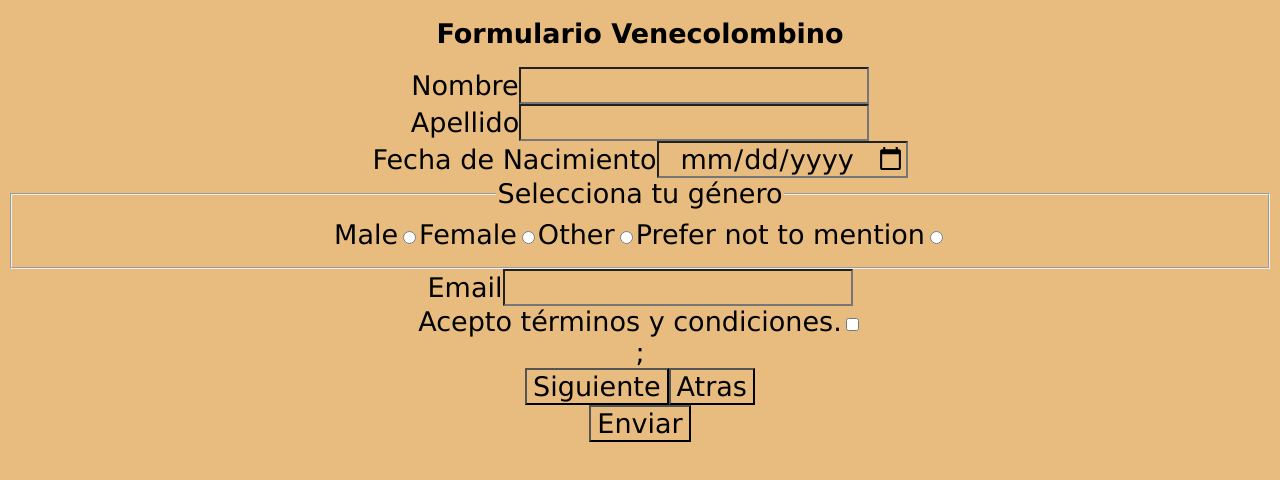
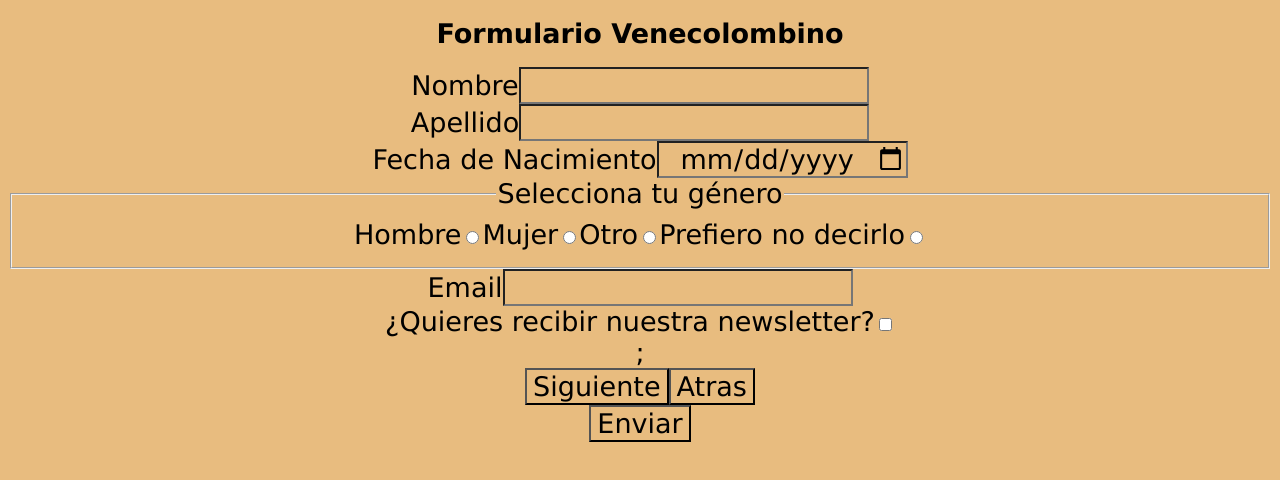
Before and after one commit to FranzSalinas/202309-w4ch2-franz-camilo, a React (Vite) app: page / in a window 1280 px wide. Shown: the top 480 px of the page. Built offline with nearby package versions, Linux system fonts and the light colour scheme.

Commit message:
Fixing names in english

```diff
--- a/src/components/userforms/userform.tsx
+++ b/src/components/userforms/userform.tsx
@@ -58,7 +58,13 @@ export function UserForm() {
         <>
           <div className="form-control">
             <label htmlFor="name">Nombre</label>
-            <input type="text" name="name" id="name" onChange={handleChange} />
+            <input
+              type="text"
+              name="name"
+              id="name"
+              onChange={handleChange}
+              required
+            />
           </div>
           <div className="form-control">
             <label htmlFor="userSurname">Apellido</label>
@@ -67,6 +73,7 @@ export function UserForm() {
               name="userSurname"
               id="userSurname"
               onChange={handleChange}
+              required
             />
           </div>
           <div className="form-control">
@@ -76,18 +83,19 @@ export function UserForm() {
               name="birthday"
               id="birthday"
               onChange={handleChange}
+              required
             />
           </div>
           <div className="form-control">
             <fieldset onChange={handleChange}>
               <legend>Selecciona tu género</legend>
-              <label htmlFor="male">Male</label>
+              <label htmlFor="male">Hombre</label>
               <input type="radio" name="gender" id="male" value="Male" />
-              <label htmlFor="female">Female</label>
+              <label htmlFor="female">Mujer</label>
               <input type="radio" name="gender" id="female" value="Female" />
-              <label htmlFor="other">Other</label>
+              <label htmlFor="other">Otro</label>
               <input type="radio" name="gender" id="other" value="Other" />
-              <label htmlFor="prefer_no_mention">Prefer not to mention</label>
+              <label htmlFor="prefer_no_mention">Prefiero no decirlo</label>
               <input
                 type="radio"
                 name="gender"
@@ -103,21 +111,22 @@ export function UserForm() {
               name="email"
               id="email"
               onChange={handleChange}
+              required
             />
           </div>
           <div className="form-control">
-            <label htmlFor="isOk">Acepto términos y condiciones.</label>
+            <label htmlFor="isOk"> ¿Quieres recibir nuestra newsletter?</label>
             <input
               type="checkbox"
               name="isOk"
               id="isOk"
               onChange={handleChange}
+              required
             />
           </div>
         </>
       )}
       {actualPage === 2 && (
-        // Código para el formulario cuando page es igual a 2
         <>
           <div className="form-control">
             <label htmlFor="username">Nombre de Usuario</label>
@@ -126,6 +135,7 @@ export function UserForm() {
               name="username"
               id="username"
               onChange={handleChange}
+              required
             />
           </div>
           <div className="form-control">
@@ -135,6 +145,7 @@ export function UserForm() {
               name="password"
               id="password"
               onChange={handleChange}
+              required
             />
           </div>
           <div className="form-control">
@@ -144,19 +155,20 @@ export function UserForm() {
               name="repeat_password"
               id="repeat_password"
               onChange={handleChange}
+              required
             />
           </div>
           <div className="form-control">
             <fieldset onChange={handleChange}>
               <legend>Selecciona tu tipo de cuenta</legend>
-              <label htmlFor="personal_account"></label>
+              <label htmlFor="personal_account"> Personal </label>
               <input
                 type="radio"
                 name="type_of_account"
                 id="personal_account"
                 value="Personal"
               />
-              <label htmlFor="pro_account"></label>
+              <label htmlFor="pro_account"> Pro </label>
               <input
                 type="radio"
                 name="type_of_account"
@@ -164,7 +176,7 @@ export function UserForm() {
                 value="Pro"
                 onChange={handleChange}
               />
-              <label htmlFor="business_account"></label>
+              <label htmlFor="business_account"> Bussines</label>
               <input
                 type="radio"
                 name="type_of_account"
--- a/src/models/user.ts
+++ b/src/models/user.ts
@@ -1,4 +1,4 @@
-type Gender = 'male' | 'female' | 'other' | 'prefer not to mention' | 'tree';
+type Gender = 'Hombre' | 'Mujer' | 'Otro' | 'Prefiero no decirlo';
 
 type AccountType = 'personal' | 'pro' | 'bussines';
 
```
Also changed, not shown: 1 other file (tests, documents, lock files or other folders).
